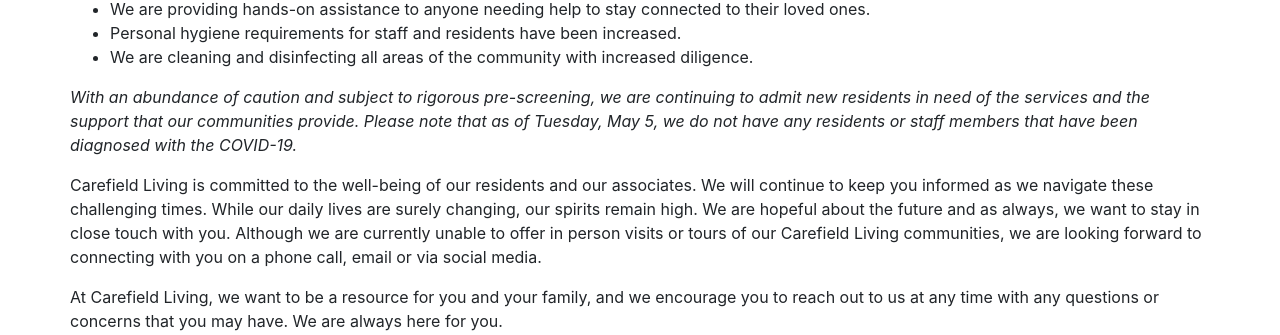
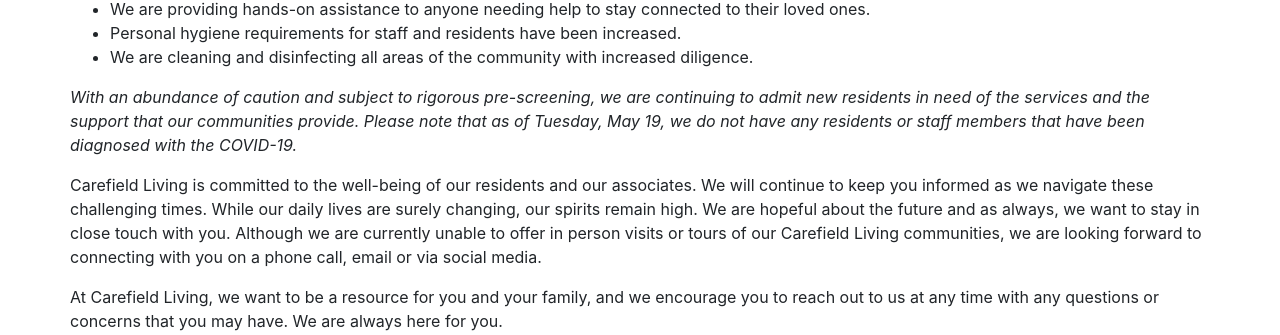
Before and after one commit to BrentWallace/park-visalia, a Node server app: page /covid-19 in a window 1280 px wide. Shown: the part 1008-1343 px from the top of the page. Run offline with Node 20, Linux system fonts and the light colour scheme; some libraries are stand-ins or nearby versions.

Commit message:
Updated covid letter date

```diff
--- a/templates/views/covid.hbs
+++ b/templates/views/covid.hbs
@@ -46,7 +46,7 @@
           <li>We are cleaning and disinfecting all areas of the community with increased diligence.</li>
         </ul>
         <p><em>With an abundance of caution and subject to rigorous pre-screening, we are continuing to admit new
-            residents in need of the services and the support that our communities provide. Please note that as of Tuesday, May 5,
+            residents in need of the services and the support that our communities provide. Please note that as of Tuesday, May 19,
             we do not have any residents or staff members that have been diagnosed with the COVID-19.</em></p>
         <p>Carefield Living is committed to the well-being of our residents and our associates. We will continue to keep
           you informed as we navigate these challenging times. While our daily lives are surely changing, our spirits
```
